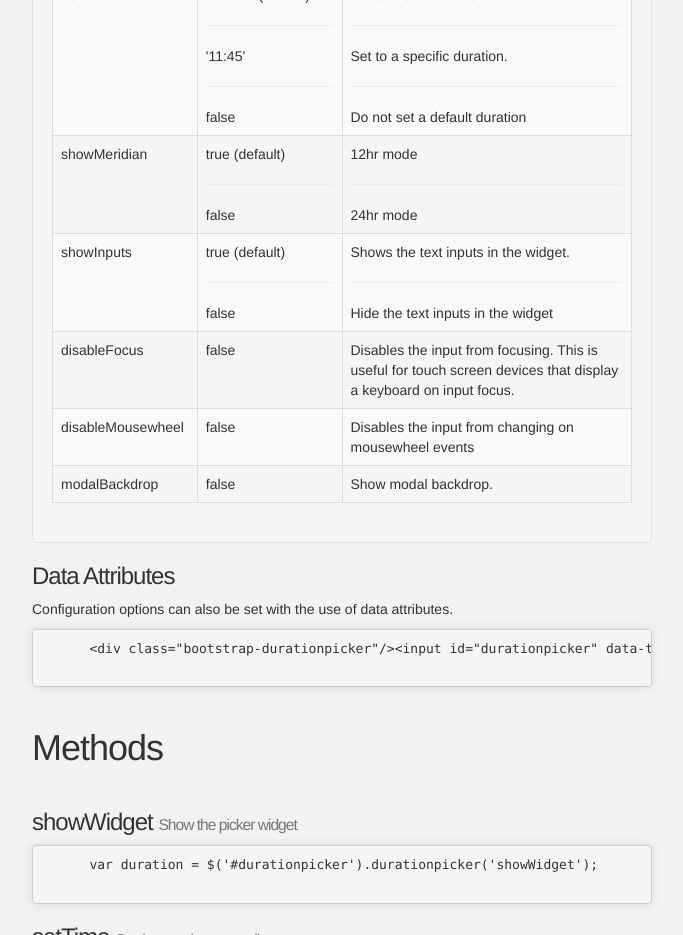
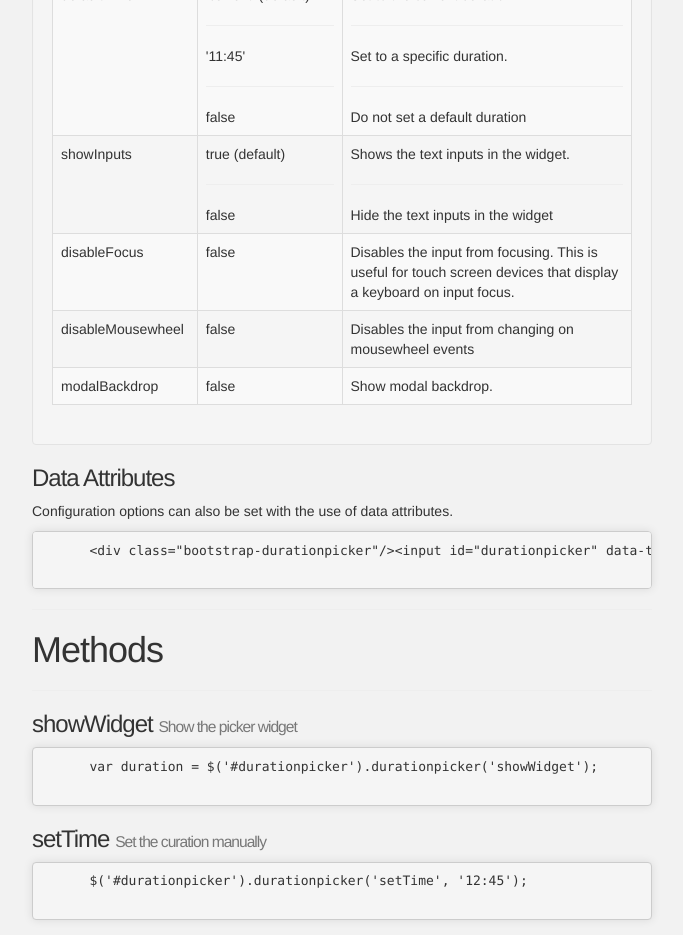
Before and after one commit to Bilbous/bootstrap-durationpicker, a plain HTML site: page index.html in a window 1280 px wide. Shown: the part 1560-2495 px from the top of the page, without its empty margins (298-981 px from the left). Drawn offline with nearby package versions, Linux system fonts and the light colour scheme.

Commit message:
update page design and exemples

```diff
--- a/index.html
+++ b/index.html
@@ -107,7 +107,6 @@
                     template: 'modal',
                     appendWidgetTo: 'body',
                     showSeconds: false,
-                    showMeridian: false,
                     defaultTime: false
                 });
             &lt;/script&gt;
@@ -206,7 +205,6 @@
                     template: 'modal',
                     modalBackdrop: true,
                     showSeconds: true,
-                    showMeridian: false
                 });
             &lt;/script&gt;
         &lt;/body&gt;
@@ -303,17 +301,6 @@
                             Set to the current duration. <hr />
                             Set to a specific duration. <hr />
                             Do not set a default duration
-                        </td>
-                    </tr>
-                    <tr>
-                        <td>showMeridian</td>
-                        <td>
-                            true (default) <hr />
-                            false
-                        </td>
-                        <td>
-                            12hr mode<hr />
-                            24hr mode
                         </td>
                     </tr>
                     <tr>
```
